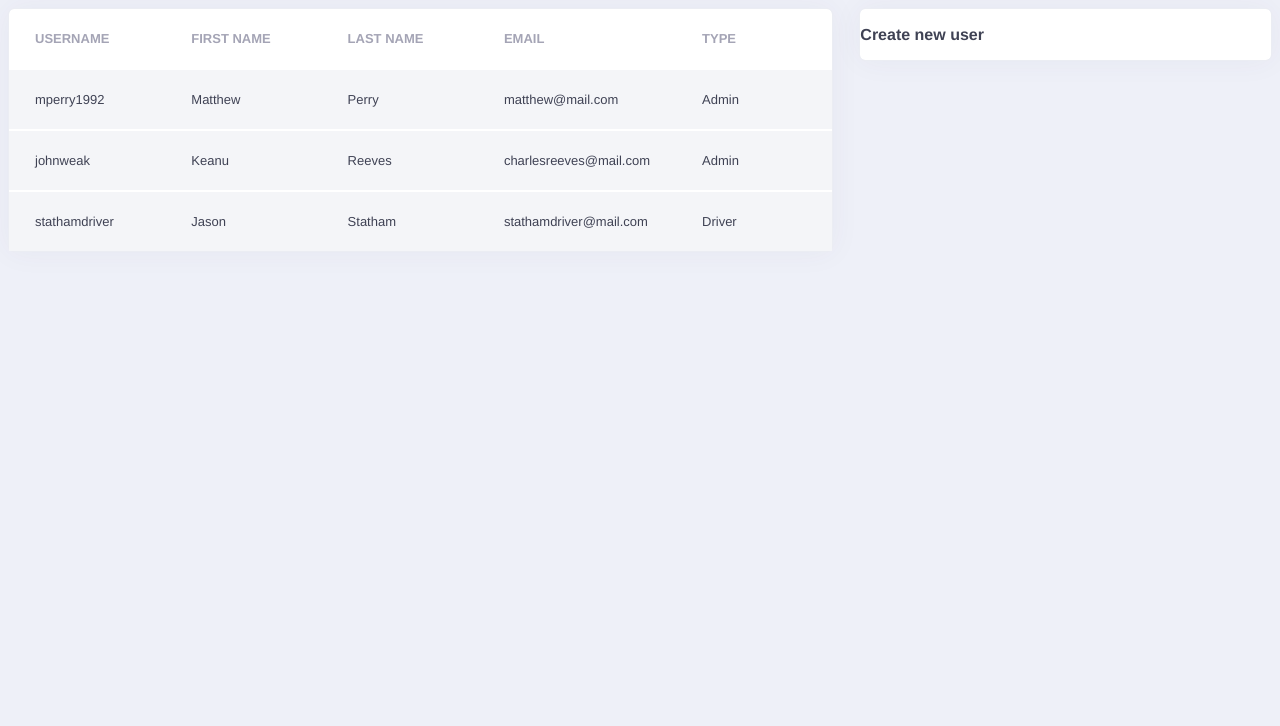
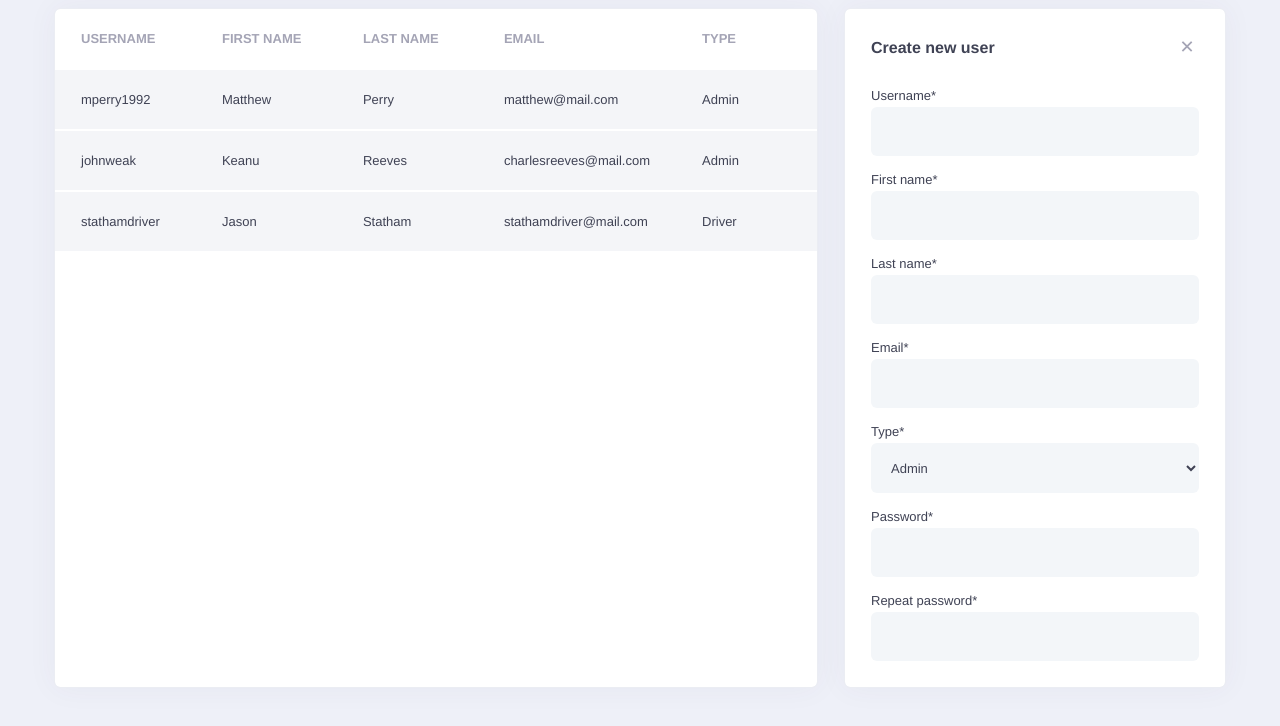
Before and after one commit to ShadowCoreAleks/isi-app, an Angular app: page /1 in a window 1280 px wide. Shown: the top 726 px of the page. Built offline with nearby package versions, Linux system fonts and the light colour scheme.

Commit message:
feat | add user form component styles

```diff
--- a/src/app/app.component.scss
+++ b/src/app/app.component.scss
@@ -2,4 +2,5 @@
   display: grid;
   grid-template-columns: 2fr 1fr;
   grid-column-gap: 26px;
+  margin-inline: 46px;
 }
--- a/src/app/components/user-form/user-form.component.html
+++ b/src/app/components/user-form/user-form.component.html
@@ -1 +1,45 @@
-<h3>Create new user</h3>
+<section class="top-row">
+  <h3>Create new user</h3>
+
+  <button class="top-row__close">✕</button>
+</section>
+
+<form class="user-form">
+  <div class="user-form__control">
+    <label for="username">Username*</label>
+    <input id="username" type="text" required>
+  </div>
+
+  <div class="user-form__control">
+    <label for="first-name">First name*</label>
+    <input id="first-name" type="text" required>
+  </div>
+
+  <div class="user-form__control">
+    <label for="last-name">Last name*</label>
+    <input id="last-name" type="text" required>
+  </div>
+
+  <div class="user-form__control">
+    <label for="email">Email*</label>
+    <input id="email" type="email" required>
+  </div>
+
+  <div class="user-form__control">
+    <label for="type">Type*</label>
+    <select id="type" required>
+      <option [value]="userTypeEnum.Admin">{{ userTypeEnum.Admin }}</option>
+      <option [value]="userTypeEnum.Driver">{{ userTypeEnum.Driver }}</option>
+    </select>
+  </div>
+
+  <div class="user-form__control">
+    <label for="password">Password*</label>
+    <input id="password" type="password" required>
+  </div>
+
+  <div class="user-form__control">
+    <label for="repeat-password">Repeat password*</label>
+    <input id="repeat-password" type="password" required>
+  </div>
+</form>
--- a/src/app/components/user-form/user-form.component.scss
+++ b/src/app/components/user-form/user-form.component.scss
@@ -3,4 +3,52 @@
 :host {
   @include mixins.default-component();
   display: block;
+  padding: 26px;
 }
+
+.top-row {
+  display: flex;
+  justify-content: space-between;
+  align-items: center;
+
+  &__close {
+    width: 24px;
+    height: 24px;
+    display: flex;
+    align-items: center;
+    justify-content: center;
+    color: var(--table-header);
+    font-size: large;
+    border: unset;
+    background-color: unset;
+    cursor: pointer;
+  }
+}
+
+.user-form {
+  display: grid;
+  grid-row-gap: 16px;
+  margin-block-start: 29px;
+
+  &__control {
+    label {
+      color: var(--text-primary);
+    }
+    label + select,
+    label + input {
+      margin-block-start: 3px;
+    }
+    select,
+    input {
+      width: 100%;
+      box-sizing: border-box;
+      padding: 17px 16px 16px 16px;
+      background-color: var(--form-control);
+      border: unset;
+      border-radius: var(--border-radius);
+      font: var(--default-font);
+      font-weight: 300;
+      color: var(--text-primary);
+    }
+  }
+}
--- a/src/app/components/user-form/user-form.component.ts
+++ b/src/app/components/user-form/user-form.component.ts
@@ -1,14 +1,18 @@
 import { Component, OnInit } from '@angular/core';
+import { UserTypeEnum } from '../../models/user-type.enum';
+import { FormsModule } from '@angular/forms';
 
 @Component({
   standalone: true,
   selector: 'app-user-form',
   templateUrl: './user-form.component.html',
+  imports: [
+    FormsModule
+  ],
   styleUrls: ['./user-form.component.scss']
 })
 export class UserFormComponent implements OnInit {
-
-  constructor() { }
+  userTypeEnum = UserTypeEnum;
 
   ngOnInit(): void {
   }
--- a/src/app/components/user-list/user-list.component.html
+++ b/src/app/components/user-list/user-list.component.html
@@ -14,6 +14,6 @@
       <td>{{ user.user_type }}</td>
     </tr>
   } @empty {
-    <div class="empty-table">There are no any users yet</div>
+    <div class="empty-table">There is no any user yet</div>
   }
 </table>
--- a/src/app/components/user-list/user-list.component.scss
+++ b/src/app/components/user-list/user-list.component.scss
@@ -36,3 +36,7 @@
     }
   }
 }
+
+.empty-table {
+  grid-column: 3 / span 3;
+}
--- a/src/styles/_mixins.scss
+++ b/src/styles/_mixins.scss
@@ -2,5 +2,5 @@
   background: var(--white) 0% 0% no-repeat padding-box;
   box-shadow: 0 0 30px var(--shadow);
   border: 1px solid var(--border);
-  border-radius: 6px;
+  border-radius: var(--border-radius);
 }
--- a/src/styles/_variables.scss
+++ b/src/styles/_variables.scss
@@ -8,4 +8,6 @@
   --table-header: #A4A4B5;
   --table-cell: #F4F5F8;
   --table-cell-hover: #EFF0F4;
+  --form-control: #F3F6F9;
+  --border-radius: 6px;
 }
--- a/src/styles/styles.scss
+++ b/src/styles/styles.scss
@@ -15,4 +15,5 @@ h3 {
   font-size: 16px;
   line-height: 19px;
   font-weight: bold;
+  margin: unset;
 }
```
